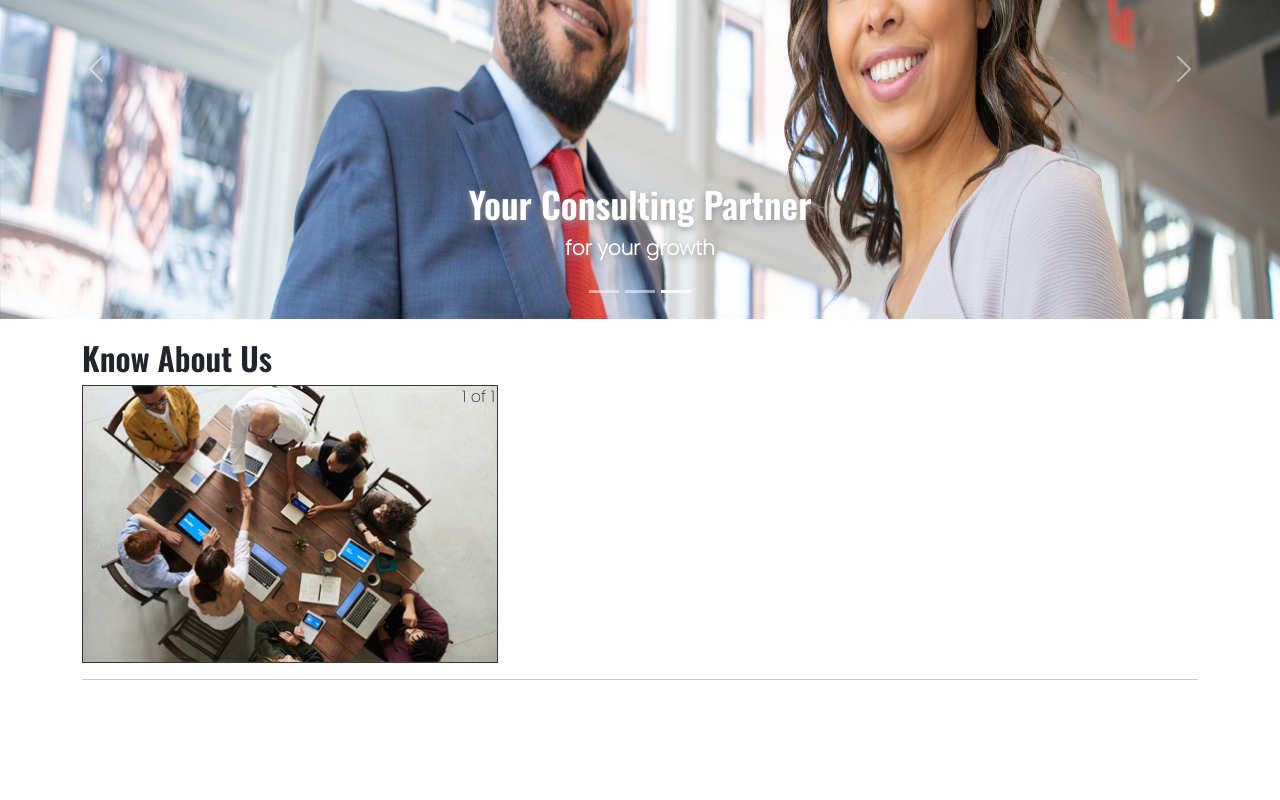
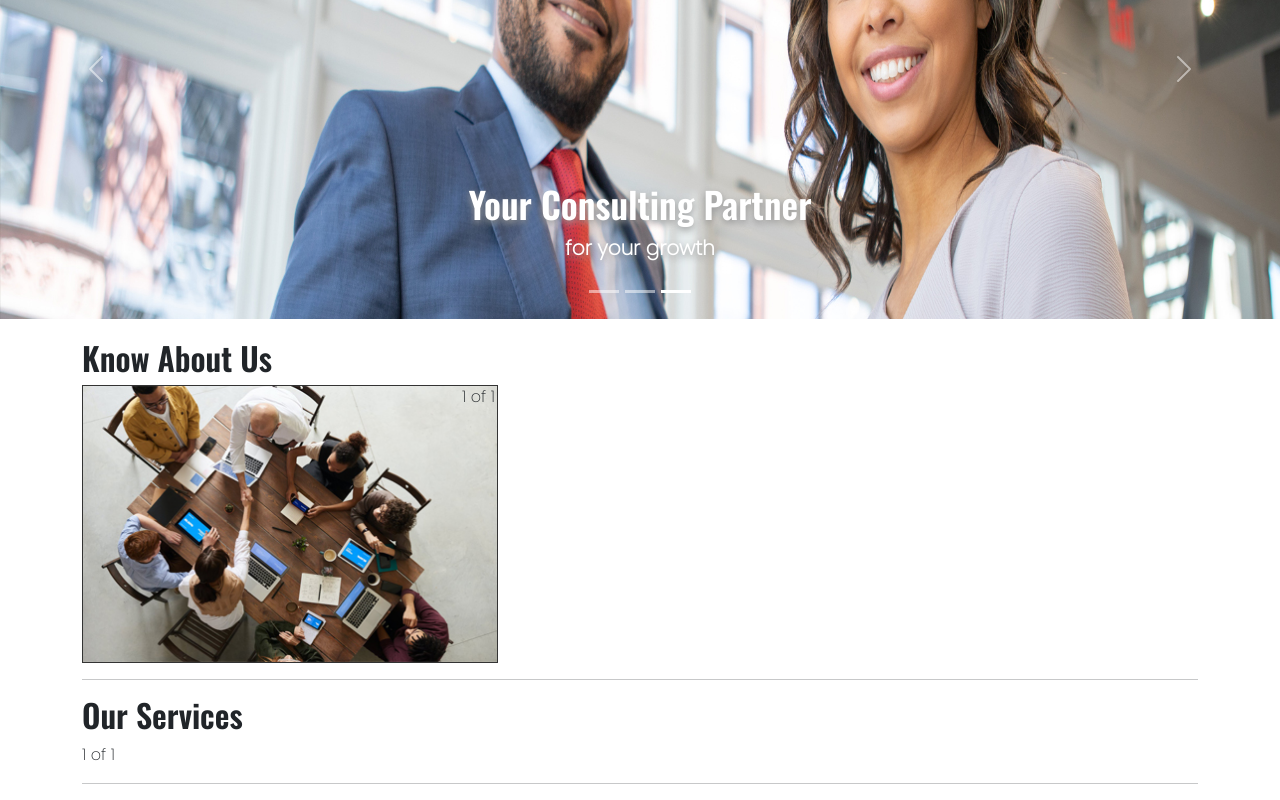
Before and after one commit to deb2050/bizproconsult, a React (Create React App) app: page / in a window 1280 px wide. Shown: the part 243-1043 px from the top of the page. Before the commit the page ends 939 px from the top, so only its background shows below. Built offline with nearby package versions, Linux system fonts and the light colour scheme.

Commit message:
add our services page

```diff
--- a/src/components/App.js
+++ b/src/components/App.js
@@ -2,6 +2,7 @@ import React from 'react';
 import Header from './common/Header';
 import CarouselBanner from './common/Carousel';
 import About from './About';
+import OurServices from './OurServices';
 
 import './App.css';
 
@@ -11,6 +12,7 @@ function App() {
       <Header />
       <CarouselBanner />
       <About />
+      <OurServices />
     </div>
   );
 }
--- /dev/null
+++ b/src/components/OurServices.js
@@ -0,0 +1,20 @@
+import React from "react";
+import Container from 'react-bootstrap/Container';
+import Row from 'react-bootstrap/Row';
+import Col from 'react-bootstrap/Col';
+
+const OurServices = () => {
+    return (
+        <div>
+            <Container>
+            <h2>Our Services</h2>
+                <Row>
+                    <Col sm={12}>1 of 1</Col>
+                </Row>
+                <hr />
+            </Container>
+        </div>
+    )
+}
+
+export default OurServices;
```
Also changed, not shown: src/components/OurServices.css (added).
